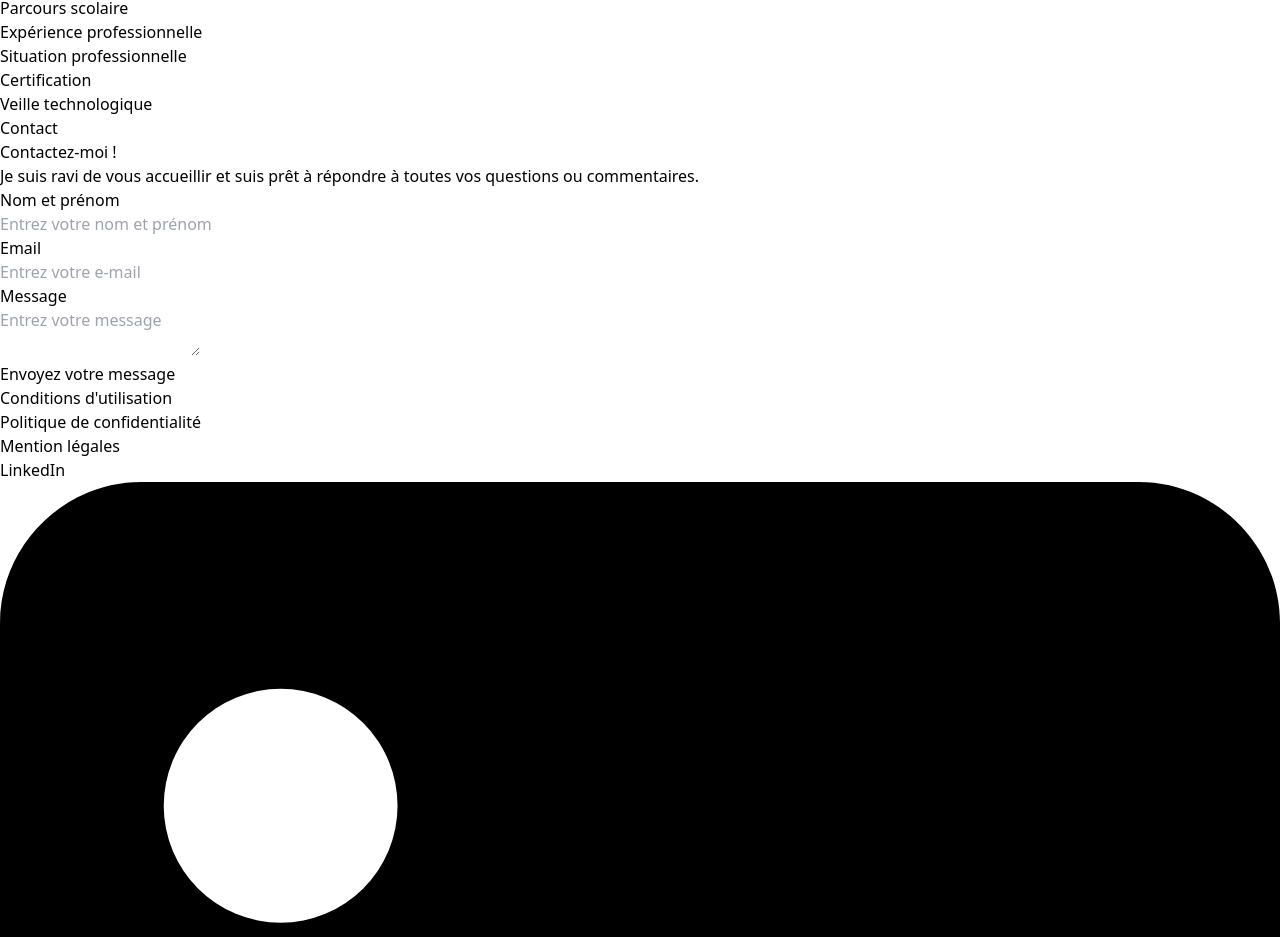
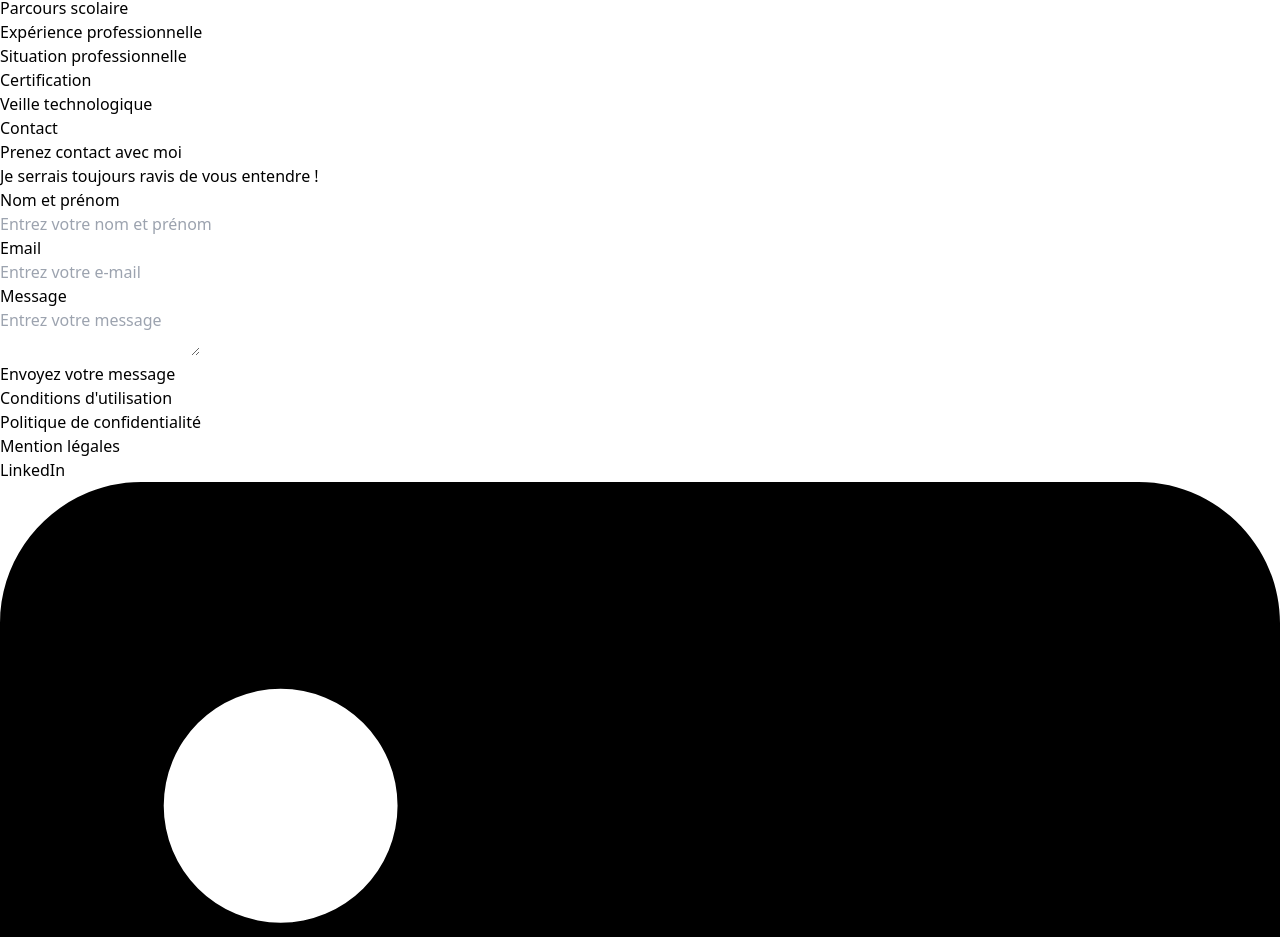
Before and after one commit to y28lyn/portfolio-ilyes, a React (Vite) app: page /contact in a window 1280 px wide. Shown: the part 777-1714 px from the top of the page. Built offline with nearby package versions, Linux system fonts and the light colour scheme.

Commit message:
timeline and contact updated

```diff
--- a/src/components/article/ContentCard.tsx
+++ b/src/components/article/ContentCard.tsx
@@ -74,7 +74,7 @@ const ContentCard: React.FC<ContentCardProps> = (props: ContentCardProps) => {
           <div className="md:mt-auto mt-5 flex flex-row gap-2 items-end">
             <button
               onClick={openModal}
-              className="w-32 bg-white text-black font-semibold p-1 mr-1 rounded transition ease-in-out delay-150 md:hover:scale-105 duration-300"
+              className="w-32 p-1 mr-1 inline-flex items-center justify-center rounded font-medium border bg-background px-4 py-2 text-xs text-white border-white transition ease-in-out delay-150 md:hover:scale-105 duration-300"
             >
               Voir plus
             </button>
--- a/src/components/article/TimelineArticle.tsx
+++ b/src/components/article/TimelineArticle.tsx
@@ -6,8 +6,6 @@ export default function TimelineArticle() {
       date: "Septembre 2019 - Juillet 2021",
       image:
         "https://www.wicona.com/globalassets/wiconafinder-references/france/lycee-la-martiniere/p1-p2-p5-la-martiniere-001.jpg?ts=637888962920000000&w=1440&quality=90&format=jpeg",
-      doodle:
-        "https://doodleipsum.com/700x525/flat?i=acc5d19ce1cb073d842f312aa884f1d5",
       description:
         "Au Lycée La Martinière Monplaisir de 2019 à 2021, j'ai suivi la spécialité SIN pour le Baccalauréat STI2D. Mon parcours a inclut l'étude des matériaux de construction, l'analyse énergétique, et la création d'une bouée anti-tsunami avec GPS en Arduino, enrichi par l'apprentissage du langage Python, me préparant ainsi pour des défis futurs dans l'industrie et le développement durable.",
     },
@@ -16,8 +14,6 @@ export default function TimelineArticle() {
       diplome: "BUT Informatique",
       date: "Septembre 2021 - Juillet 2022",
       image: "/iutlyon.jpg",
-      doodle:
-        "https://doodleipsum.com/700x525/flat?i=d9e22222279c1e46487c4dc95a43baa3",
       description:
         "À l'IUT Lyon 1 de septembre 2021 à juillet 2022, j'ai poursuivi le BUT Informatique. Mon programme a couvert les bases des réseaux, la programmation (C, Java, SQL/PLSQL, HTML/CSS), et la gestion de projets avec Git. J'ai développé un gestionnaire Excel, une application avec interface homme-machine, des sites vitrines, et acquis une compréhension approfondie de l'architecture informatique.",
     },
@@ -27,32 +23,23 @@ export default function TimelineArticle() {
       date: "Septembre 2022 - Juillet 2024",
       image:
         "https://www.expressions-venissieux.fr/wp-content/uploads/2014/08/Brel-1200x801.jpg",
-      doodle:
-        "https://doodleipsum.com/700x525/flat?i=1ce023f33f8d77d4a563b57e2eb01643",
       description:
         "Au Lycée Jacques Brel de septembre 2022 à juillet 2024, j'ai obtenu un BTS en SIO option SLAM. Ma formation a inclus les bases des réseaux, l'analyse de trames, le routage, la gestion des incidents, et la programmation en Python, Javascript, SQL, HTML/CSS, C# et PHP. J'ai également acquis des connaissances en cybersécurité.",
     },
   ];
+
   return (
     <section className="pt-10 bg-[#000302] overflow-hidden flex justify-center">
       <div className="container">
         <div className="relative">
-          <div className="border-r-2 border-gray-600 absolute h-full top-0 left-1/2" />
+          <div className="border-r-2 border-slate-800 absolute h-full top-0 left-1/2" />
           <ul className="list-none m-0 p-0 space-y-16 md:space-y-24 lg:space-y-32">
             {timelineEvents.map((event, index) => {
-              const isEven = index % 2 === 0;
-
               return (
                 <li className="relative" key={index}>
-                  <div
-                    className={`bg-gray-500 rounded-full h-12 w-12 absolute left-1/2 transform -translate-x-1/2 -translate-y-1/2`}
-                  />
-                  <div className="grid grid-cols-1 md:grid-cols-2 grid-rows-1 space-x-4 md:space-x-6 lg:space-x-8 justify-items-center items-center">
-                    <div
-                      className={`mb-8 mt-12 p-6 md:p-2 rounded-xl bg-[#000302] ${
-                        isEven ? "md:col-start-1" : "md:col-start-2 row-start-1"
-                      } border-2 md:border-0 border-gray-500`}
-                    >
+                  <div className="bg-slate-800 rounded-full h-12 w-12 absolute left-1/2 transform -translate-x-1/2 -translate-y-1/2" />
+                  <div className="grid grid-cols-1 grid-rows-1 space-x-4 md:space-x-6 lg:space-x-8 justify-items-center items-center">
+                    <div className="mb-8 mt-12 p-6 rounded-xl bg-[#000302] border-2 border-slate-800 ">
                       <h2 className="flex-1 font-bold text-xl md:text-2xl lg:text-3xl text-white">
                         {event.title}
                       </h2>
@@ -75,19 +62,6 @@ export default function TimelineArticle() {
                         {event.description}
                       </p>
                     </div>
-                    <div className="md:block hidden">
-                      <img
-                        alt=""
-                        className={`my-4 h-[90vh] w-[100vw] rounded-md object-cover ${
-                          isEven ? "" : "-ml-20"
-                        }`}
-                        src={event.doodle}
-                        style={{
-                          aspectRatio: "200/200",
-                          objectFit: "cover",
-                        }}
-                      />
-                    </div>
                   </div>
                 </li>
               );
--- a/src/pages/Contact.tsx
+++ b/src/pages/Contact.tsx
@@ -50,28 +50,22 @@ const Contact = () => {
 
   return (
     <>
-      <main className="pt-10 md:pt-0 bg-[#000302]">
-        <section className="h-fit py-10 p-4 text-white sm:py-16 lg:py-24">
-          <div className="max-w-6xl px-4 mx-auto sm:px-6 lg:px-8">
-            <div className="lg:pl-12">
-              <div className="overflow-hidden bg-white rounded">
-                <div className="p-6 sm:p-10">
-                  <h3 className="text-3xl font-semibold text-black">
-                    Contactez-moi !
-                  </h3>
-                  <p className="mt-4 text-base text-gray-600">
-                    Je suis ravi de vous accueillir et suis prêt à répondre à
-                    toutes vos questions ou commentaires.
+      <main className="bg-[#000302] p-10 pt-20">
+        <section className="bg-[#fbfcf8] text-black p-8 rounded-lg space-y-6 max-w-md mx-auto">
+          <h2 className="text-3xl font-bold text-center">
+            Prenez contact avec moi
+          </h2>
+          <p className="text-center text-lg">
+            Je serrais toujours ravis de vous entendre !
           </p>
-
           <form
             action="#"
             ref={form}
             onSubmit={sendEmail}
             method="POST"
-                    className="mt-4"
+            className="space-y-4"
           >
-                    <div className="space-y-6">
+            <div className="space-y-2">
               <div>
                 <label className="text-base font-medium text-gray-900">
                   Nom et prénom
@@ -119,7 +113,7 @@ const Contact = () => {
               <div>
                 <button
                   type="submit"
-                          className="w-64 inline-flex items-center justify-center px-4 py-4 text-base font-semibold text-white bg-[#000302] rounded transition ease-in-out delay-150 md:hover:scale-105 duration-300"
+                  className="mt-3 w-64 inline-flex items-center justify-center px-4 py-4 text-base font-semibold text-white bg-[#000302] rounded transition ease-in-out delay-150 md:hover:scale-105 duration-300"
                 >
                   Envoyez votre message
                 </button>
@@ -134,10 +128,6 @@ const Contact = () => {
           {errorMessage && (
             <div className="mt-4 text-red-500">{errorMessage}</div>
           )}
-                </div>
-              </div>
-            </div>
-          </div>
         </section>
       </main>
     </>
--- a/src/pages/Veille.tsx
+++ b/src/pages/Veille.tsx
@@ -45,7 +45,7 @@ const Veille = () => {
           title="Ma veille technologique sur l'accessibilité numérique"
           subtitle="Comment les nouvelles technologies peuvent-elles aider les
           personnes handicapées au quotidien?"
-          backgroundImageUrl="https://images.unsplash.com/photo-1510519138101-570d1dca3d66?q=80&w=2047&auto=format&fit=crop&ixlib=rb-4.0.3&ixid=M3wxMjA3fDB8MHxwaG90by1wYWdlfHx8fGVufDB8fHx8fA%3D%3D"
+          backgroundImageUrl="https://images.unsplash.com/photo-1521999693742-4717d76f97cc?q=80&w=2069&auto=format&fit=crop&ixlib=rb-4.0.3&ixid=M3wxMjA3fDB8MHxwaG90by1wYWdlfHx8fGVufDB8fHx8fA%3D%3D"
           button1Label="Contactez-moi"
           button1Link="/contact"
           button2Label="Lire plus"
```
Lines whose indentation alone changed are shown as unchanged.
